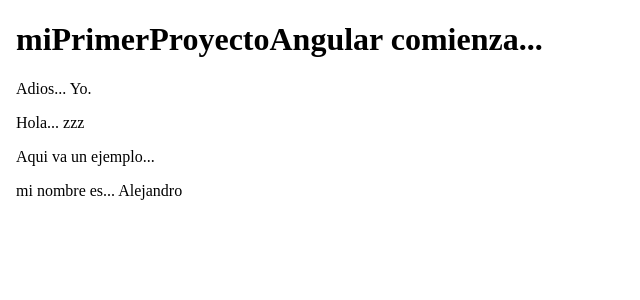
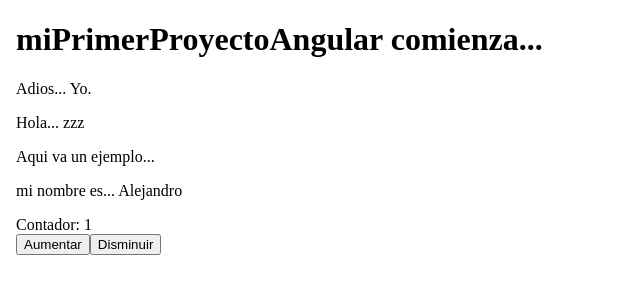
Before and after one commit to southvalhalla/PruebaAngular, an Angular app: page / in a window 1280 px wide. Shown: the top 300 px of the page, without its empty margins (0-640 px from the left). Built offline with nearby package versions, Linux system fonts and the light colour scheme.

Commit message:
Comenzando con eventos

```diff
--- a/src/app/app.component.html
+++ b/src/app/app.component.html
@@ -10,5 +10,6 @@
   <h1>{{title}} comienza...</h1>
   <p>{{bye}} Yo.</p>
   <app-empleados></app-empleados>
+  <app-contador></app-contador>
 </body>
 </html>
--- a/src/app/app.module.ts
+++ b/src/app/app.module.ts
@@ -2,12 +2,13 @@
 import { BrowserModule } from '@angular/platform-browser';
 
 import { AppComponent } from './app.component';
-import { EmpleadosComponent } from './empleados/empleados.componet';
-import { EmpleadoComponent } from './empleado/empleado.component';
+import { EmpleadosComponent } from './components/empleados/empleados.componet';
+import { EmpleadoComponent } from './components/empleado/empleado.component';
+import { ContadorComponent } from './components/contador/contador.component';
 
 @NgModule({
   declarations: [
-    AppComponent,EmpleadosComponent, EmpleadoComponent
+    AppComponent,EmpleadosComponent, EmpleadoComponent, ContadorComponent
   ],
   imports: [
     BrowserModule
--- /dev/null
+++ b/src/app/components/contador/contador.component.html
@@ -0,0 +1,5 @@
+<div>
+    <span>Contador: {{contador}}</span><br>
+    <button (click)="aumentar()">Aumentar</button>
+    <button (click)="disminuir()">Disminuir</button>
+</div>
--- /dev/null
+++ b/src/app/components/contador/contador.component.ts
@@ -0,0 +1,28 @@
+import { Component } from '@angular/core';
+import { Persona } from 'src/app/interfaces/persona';
+
+@Component({
+  selector: 'app-contador',
+  templateUrl: './contador.component.html',
+  styleUrls: ['./contador.component.css']
+})
+export class ContadorComponent {
+
+  constructor(){
+
+  }
+  ngOnInit(): void{
+
+  }
+
+
+  contador:number = 1;
+
+  aumentar() {
+    this.contador++;
+  }
+
+  disminuir() {
+    this.contador--;
+  }
+}
--- a/src/app/empleado/empleado.component.ts
+++ b/src/app/components/empleado/empleado.component.ts
@@ -1,6 +1,6 @@
 import { Component } from '@angular/core';
 
-import { Persona } from '../interfaces/persona';
+import { Persona } from 'src/app/interfaces/persona';
 
 @Component({
   selector: 'app-empleado',
```
Also changed, not shown: src/app/components/contador/contador.component.css (added), src/app/components/empleado/empleado.component.css (added), src/app/components/empleado/empleado.component.html (renamed from src/app/empleado/empleado.component.html), src/app/components/empleados/empleados.component.css (added), src/app/components/empleados/empleados.component.html (renamed from src/app/empleados/empleados.component.html), src/app/components/empleados/empleados.componet.ts (renamed from src/app/empleados/empleados.componet.ts), 2 other files (tests, documents, lock files or other folders).
